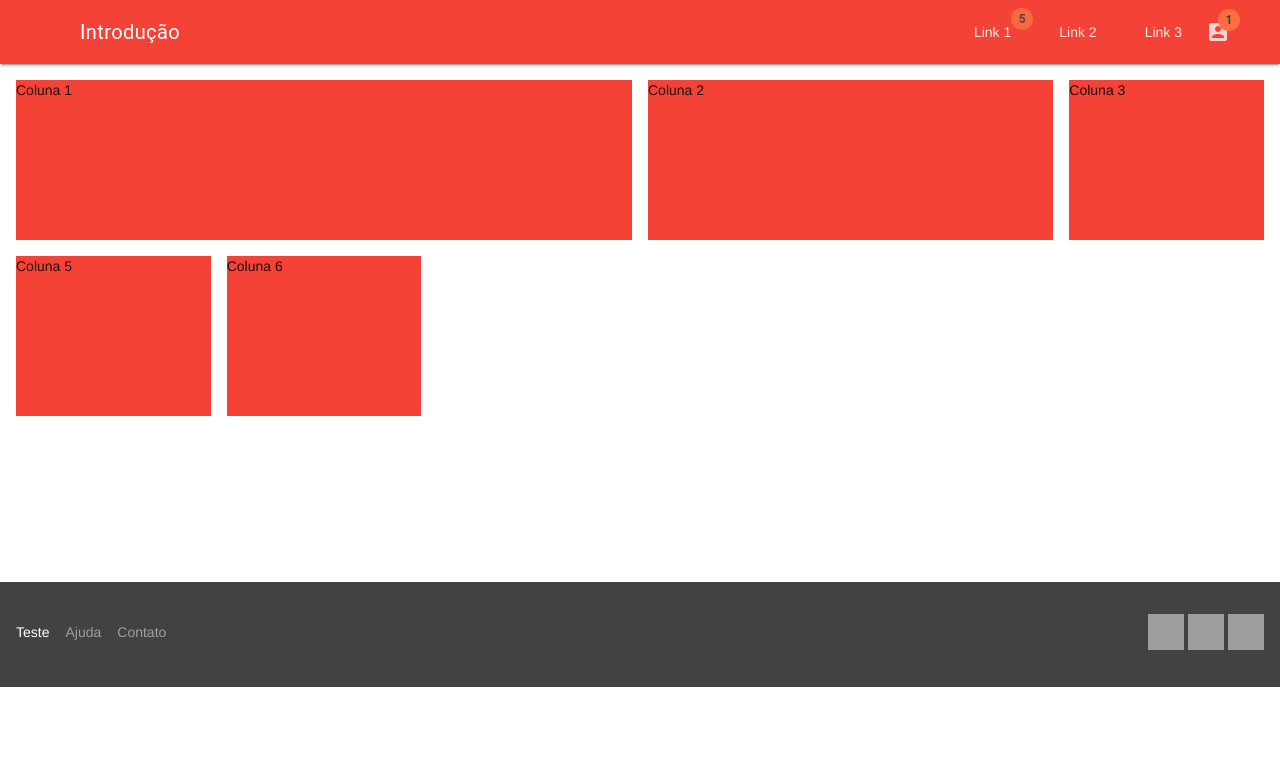
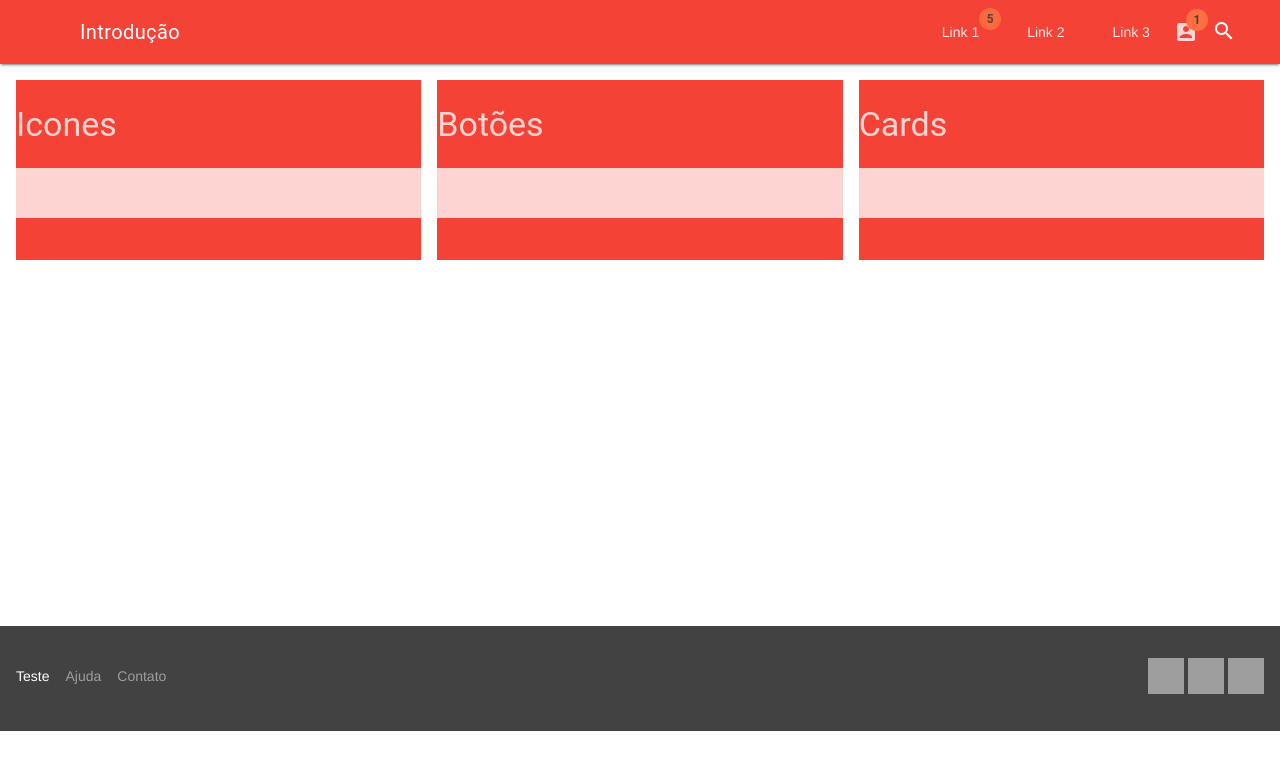
Before and after one commit to bruckbmrj/material-design-lite-teste, a plain HTML site: page index.html in a window 1280 px wide. Drawn offline with nearby package versions, Linux system fonts and the light colour scheme.

Commit message:
estilização do grid e das cells

```diff
--- a/index.html
+++ b/index.html
@@ -24,6 +24,19 @@
 					<a href="#" class="mdl-navigation__link">Link 2</a>
 					<a href="#" class="mdl-navigation__link">Link 3</a>
 					<a href="#" class="material-icons mdl-badge mdl-badge--overlap headericon" data-badge="1">account_box</a>
+
+				<div class="mdl-textfield mdl-js-textfield mdl-textfield--expandable
+                  mdl-textfield--floating-label mdl-textfield--align-right">
+        			<label class="mdl-button mdl-js-button mdl-button--icon"
+               for="fixed-header-exp">
+          			<i class="material-icons">search</i>
+        			</label>
+        			<div class="mdl-textfield__expandable-holder">
+          				<input class="mdl-textfield__input" type="text" name="sample"
+                 id="fixed-header-exp">
+        			</div>
+      			</div>
+
 				</nav>
 			</div>
 		</header>
@@ -35,12 +48,53 @@
 					<a href="#" class="mdl-navigation__link">Link 2</a>
 					<a href="#" class="mdl-navigation__link">Link 3</a>
 					<a href="#" class="mdl-navigation__link badge_mod mdl-badge mdl-badge--overlap" data-badge="3">Link 4</a>
+
+					<div class="mdl-textfield mdl-js-textfield mdl-textfield--expandable
+                  mdl-textfield--floating-label mdl-textfield--align-left mdl-layout--small-screen-only">
+        			<label class="mdl-button mdl-js-button mdl-button--icon"
+               for="drawer-exp">
+          			<i class="material-icons">search</i>
+        			</label>
+        			<div class="mdl-textfield__expandable-holder">
+          				<input class="mdl-textfield__input" type="text" name="sample"
+                 id="drawer-exp">
+        			</div>
+      				</div>
+
 			</nav>
 		</div>
 
 		<div class="mdl-layout__content">
 			<main >
 
+				<div class="mdl-grid">
+
+					<div class="mdl-cell mdl-cell--4-col ">
+						<h3>Icones</h3>
+						<div class="backgroud-claro">
+
+						</div>
+					</div>
+
+					<div class="mdl-cell mdl-cell--4-col ">
+						<h3>Botões</h3>
+						<div class="backgroud-claro">
+
+						</div>
+					</div>
+
+					<div class="mdl-cell mdl-cell--4-col ">
+						<h3>Cards</h3>
+						<div class="backgroud-claro">
+
+						</div>
+					</div>
+
+
+				</div>
+
+
+				<!-- demonstração de grid
 				<div class="mdl-grid">
 
 					<div class="mdl-cell mdl-cell--6-col mdl-cell--8-col-tablet mdl-cell--4-col-phone">Coluna 1</div>
@@ -51,6 +105,8 @@
 					<div class="mdl-cell mdl-cell--2-col mdl-cell--4-col-tablet mdl-cell--4-col-phone">Coluna 6</div>
 
 				</div>
+				-->
+
 
 			</main>
 
--- a/style_alt.css
+++ b/style_alt.css
@@ -1,7 +1,16 @@
 /* definir cor da célula do grid e o tamanho */
 .mdl-cell{
 	background-color: #f44336;
-	height: 160px;
+	min-height: 180px;
+}
+
+.mdl-grid{
+	color: #fdd4d1;
+}
+
+.backgroud-claro{
+	background-color: #fdd4d1;
+	min-height: 50px;
 }
 
 /*  media para criar uma div para deixar o footer la embaixo */
@@ -9,7 +18,7 @@
 {
   .nula
    {
-    height: 150px;
+    min-height: 350px;
    }
  }
 
```
